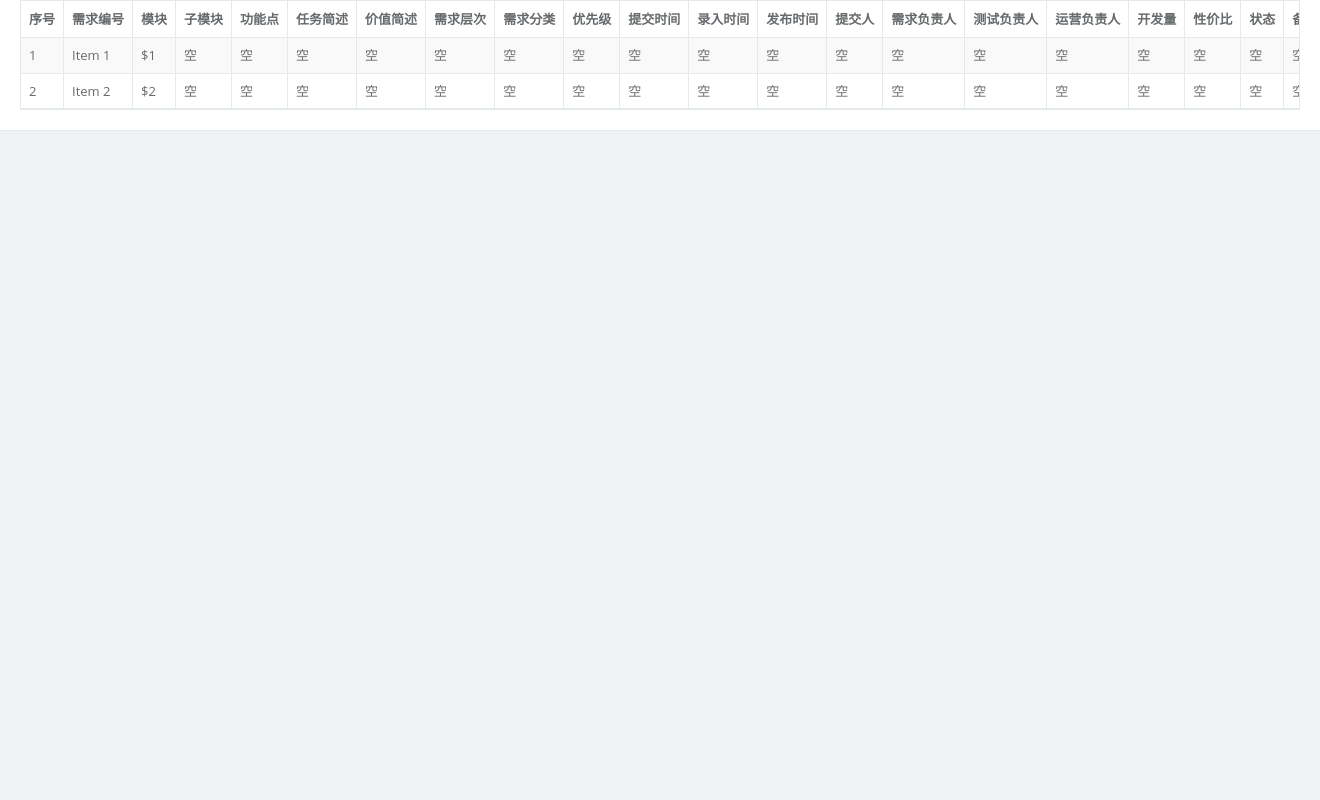
After one commit to FlyangToCky/pmgo, a web app: page /html/requirement.html in a window 1320 px wide. The commit adds this page. Run offline with its HTML, style and script files only (its server is not run), Linux system fonts and the light colour scheme; data that the repository does not hold is empty; some libraries are stand-ins or nearby versions.

Commit message:
使用bootstrap table

```diff
--- a/src/main/webapp/html/main.html
+++ b/src/main/webapp/html/main.html
@@ -59,7 +59,7 @@
                     <li>
                         <a href="mailbox.html"><i class="fa fa-envelope"></i> <span class="nav-label">产品任务 </span><span class="fa arrow"></span></a>
                         <ul class="nav nav-second-level">
-                            <li><a class="J_menuItem" href="mailbox.html">需求记录</a>
+                            <li><a class="J_menuItem" href="requirement.html">需求记录</a>
                             </li>
                             <li><a class="J_menuItem" href="mail_detail.html">查看邮件</a>
                             </li>
--- /dev/null
+++ b/src/main/webapp/html/requirement.html
@@ -0,0 +1,74 @@
+<!DOCTYPE html>
+<html>
+
+<head>
+
+    <meta charset="utf-8">
+    <meta name="viewport" content="width=device-width, initial-scale=1.0">
+
+
+    <title>需求池</title>
+    <meta name="keywords" content="">
+    <meta name="description" content="">
+
+    <link rel="shortcut icon" href="favicon.ico"> <link href="../css/bootstrap.min.css?v=3.3.6" rel="stylesheet">
+    <link href="../css/font-awesome.css?v=4.4.0" rel="stylesheet">
+
+    <link href="../css/animate.css" rel="stylesheet">
+    <link href="../css/style.css?v=4.1.0" rel="stylesheet">
+    <link href="../css/plugins/bootstrap-table/bootstrap-table.min.css" rel="stylesheet">
+
+</head>
+
+<body class="gray-bg">
+    <div class="row wrapper border-bottom white-bg page-heading">
+        <div class="col-sm-12">
+            <table data-toggle="table" id="table">
+                <thead>
+                <tr>
+                    <th>序号</th><th>需求编号</th><th>模块</th><th>子模块</th><th>功能点</th>
+                    <th>任务简述</th><th>价值简述</th><th>需求层次</th><th>需求分类</th>
+                    <th>优先级</th><th>提交时间</th><th>录入时间</th><th>发布时间</th>
+                    <th>提交人</th><th>需求负责人</th><th>测试负责人</th><th>运营负责人</th>
+                    <th>开发量</th><th>性价比</th><th>状态</th><th>备注</th>
+                </tr>
+                </thead>
+                <tbody>
+                <tr>
+                    <td>1</td>
+                    <td>Item 1</td>
+                    <td>$1</td>
+                </tr>
+                <tr>
+                    <td>2</td>
+                    <td>Item 2</td>
+                    <td>$2</td>
+                </tr>
+                </tbody>
+            </table>
+        </div>
+    </div>
+
+
+
+    <!-- 全局js -->
+    <script src="../js/jquery.min.js?v=2.1.4"></script>
+    <script src="../js/bootstrap.min.js?v=3.3.6"></script>
+
+    <!-- 插件js -->
+    <script src="../js/plugins/bootstrap-table/bootstrap-table.min.js"></script>
+    <script src="../js/plugins/bootstrap-table/locale/bootstrap-table-zh-CN.min.js"></script>
+
+    <!-- 自定义js -->
+    <script src=../"js/content.js?v=1.0.0"></script>
+
+    <script>
+        $('#table').bootstrapTable({
+            "undefinedText":"空",
+            "striped":true,
+
+        });
+    </script>
+</body>
+
+</html>
```
Also changed, not shown: 2 other files.
